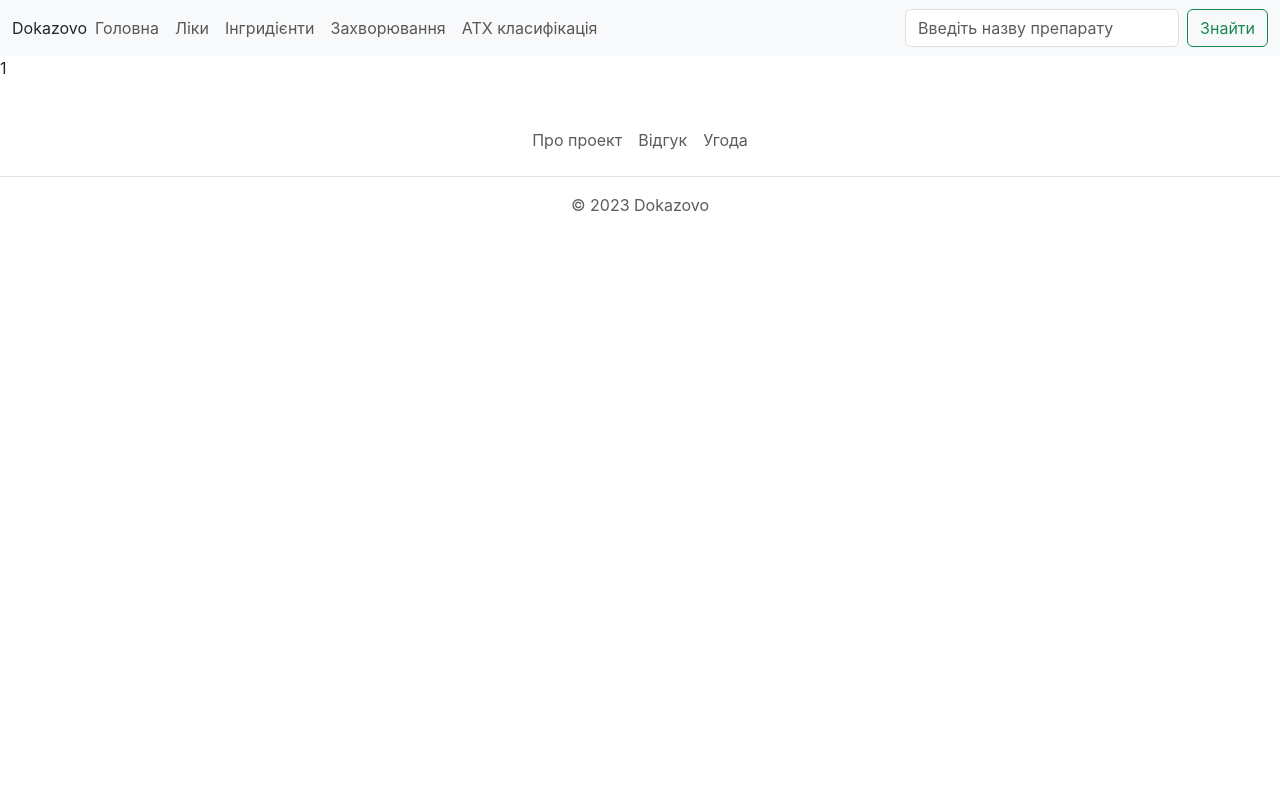
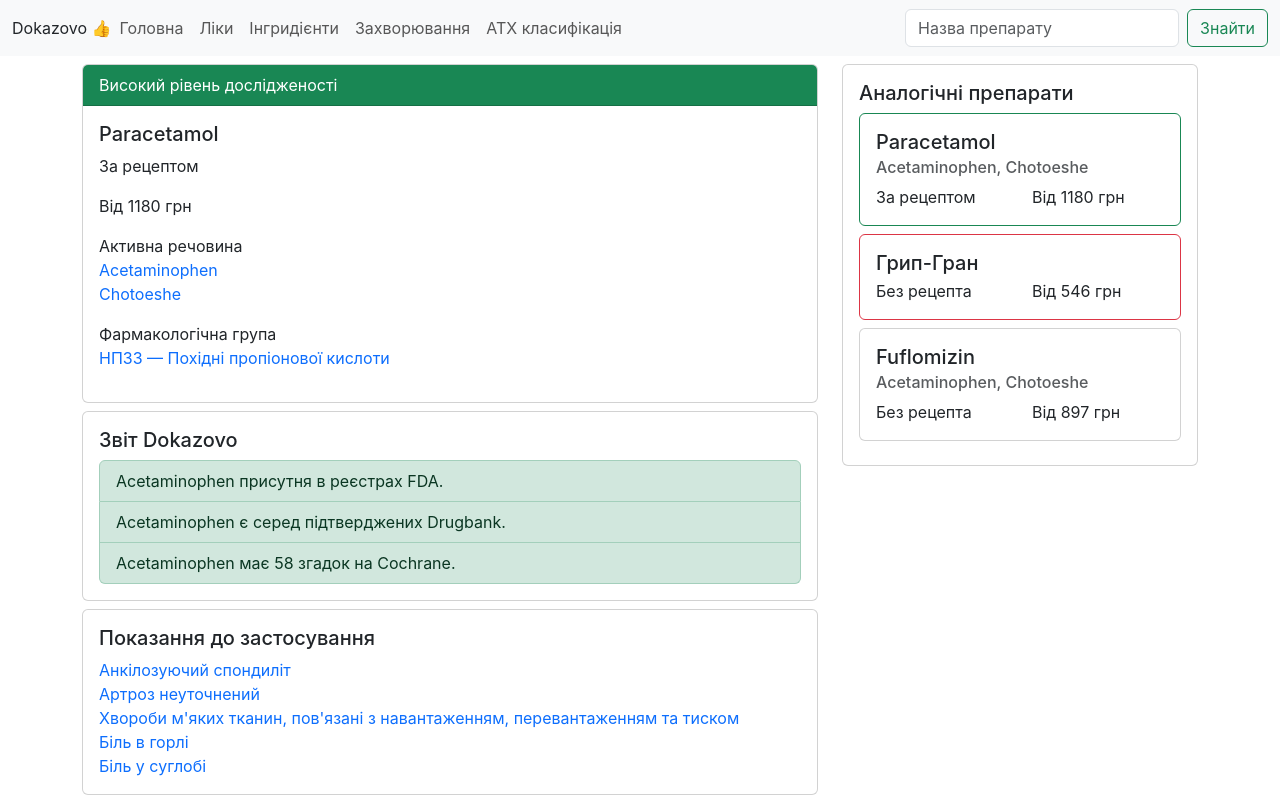
Before and after one commit to dokazovo/web, a React (Create React App) app: page /medications/1 in a window 1280 px wide. Shown: the top 800 px of the page. Built offline with nearby package versions, Linux system fonts and the light colour scheme.

Commit message:
A lot of changes

```diff
--- /dev/null
+++ b/src/ApiService.js
@@ -0,0 +1,96 @@
+export default class ApiService {
+  static data = [
+    {
+      id: 1,
+      tradeName: 'Paracetamol',
+      price: 1180,
+      activeIngredients: [
+        { id: 1, name: 'Acetaminophen' },
+        { id: 2, name: 'Chotoeshe' },
+      ],
+      score: 3,
+      isOverTheCounter: true,
+      pharmacologicalGroup: 'НПЗЗ — Похідні пропіонової кислоти',
+      reviews: [
+        { result: 1, description: 'Acetaminophen присутня в реєстрах FDA.' },
+        { result: 1, description: 'Acetaminophen є серед підтверджених Drugbank.' },
+        { result: 1, description: 'Acetaminophen має 58 згадок на Cochrane.' },
+      ],
+      indications: [
+        { id: 1, title: 'Анкілозуючий спондиліт' },
+        { id: 2, title: 'Артроз неуточнений' },
+        { id: 3, title: 'Хвороби м\'яких тканин, пов\'язані з навантаженням, перевантаженням та тиском' },
+        { id: 4, title: 'Біль в горлі' },
+        { id: 5, title: 'Біль у суглобі' },
+      ],
+      alternatives: [
+
+      ]
+    },
+    {
+      id: 2,
+      tradeName: 'Грип-Гран',
+      price: 546,
+      activeIngredients: [],
+      score: 1,
+      isOverTheCounter: false,
+      pharmacologicalGroup: 'НПЗЗ — Похідні пропіонової кислоти',
+      reviews: [
+        { result: -1, description: 'Гомеопатичний препарат не є лікарським засобом.' },
+      ],
+      indications: [
+        { id: 1, title: 'Анкілозуючий спондиліт' },
+        { id: 2, title: 'Артроз неуточнений' },
+        { id: 3, title: 'Хвороби м\'яких тканин, пов\'язані з навантаженням, перевантаженням та тиском' },
+        { id: 4, title: 'Біль в горлі' },
+        { id: 5, title: 'Біль у суглобі' },
+      ],
+      alternatives: [
+
+      ]
+    },
+    {
+      id: 3,
+      tradeName: 'Fuflomizin',
+      price: 897,
+      activeIngredients: [
+        { id: 1, name: 'Acetaminophen' },
+        { id: 2, name: 'Chotoeshe' },
+      ],
+      score: 0,
+      isOverTheCounter: false,
+      pharmacologicalGroup: 'НПЗЗ — Похідні пропіонової кислоти',
+      reviews: [
+        { result: 1, description: 'Acetaminophen присутня в реєстрах FDA.' },
+        { result: 0, description: 'Acetaminophen є серед підтверджених Drugbank.' },
+        { result: -1, description: 'Acetaminophen має 58 згадок на Cochrane.' },
+      ],
+      indications: [
+        { id: 1, title: 'Анкілозуючий спондиліт' },
+        { id: 2, title: 'Артроз неуточнений' },
+        { id: 3, title: 'Хвороби м\'яких тканин, пов\'язані з навантаженням, перевантаженням та тиском' },
+        { id: 4, title: 'Біль в горлі' },
+        { id: 5, title: 'Біль у суглобі' },
+      ],
+      alternatives: [
+
+      ]
+    }
+  ]
+
+  static getMedications() {
+    this.data = this.data.map(item => {
+      item.alternatives = this.data
+      return item
+    })
+    return this.data
+  }
+
+  static getMedication(id) {
+    this.data = this.data.map(item => {
+      item.alternatives = this.data
+      return item
+    })
+    return this.data.find(ai => ai.id === id)
+  }
+}
--- a/src/App.js
+++ b/src/App.js
@@ -12,10 +12,12 @@
 import Footer from "./components/Footer";
 import SearchResult from "./pages/SearchResult";
 import Medication from "./pages/Medication";
+import ScrollToTop from "./ScrollToTop";
 
 function App() {
   return (
     <BrowserRouter>
+      <ScrollToTop />
       <Header/>
       <Routes>
         <Route path="/" element={<Home />} />
--- /dev/null
+++ b/src/ScrollToTop.jsx
@@ -0,0 +1,17 @@
+import { useEffect } from "react";
+import { useLocation } from "react-router-dom";
+
+export default function ScrollToTop() {
+  const { pathname } = useLocation();
+
+  useEffect(() => {
+    // "document.documentElement.scrollTo" is the magic for React Router Dom v6
+    document.documentElement.scrollTo({
+      top: 0,
+      left: 0,
+      behavior: "instant", // Optional if you want to skip the scrolling animation
+    });
+  }, [pathname]);
+
+  return null;
+}
--- a/src/components/Header.jsx
+++ b/src/components/Header.jsx
@@ -5,7 +5,7 @@
   return (
       <nav className="navbar navbar-expand-lg bg-body-tertiary">
         <div className="container-fluid">
-          <Link className="nav-link" to="/">Dokazovo</Link>
+          <Link className="nav-link" to="/">Dokazovo 👍</Link>
           <button className="navbar-toggler" type="button" data-bs-toggle="collapse"
                   data-bs-target="#navbarSupportedContent" aria-controls="navbarSupportedContent" aria-expanded="false"
                   aria-label="Toggle navigation">
--- a/src/components/MedicationPreview.jsx
+++ b/src/components/MedicationPreview.jsx
@@ -3,17 +3,14 @@
 function MedicationPreview({medication}) {
 
   function score(score) {
-    switch (score) {
-      case 0:
-        return ''
-      case 1:
-        return 'border-danger'
-      case 2:
-        return 'border-warning'
-      case 3:
-        return 'border-success'
-      default:
-        throw new Error('Score is out of range')
+    if (score === 0) {
+      return ''
+    } else if (score === 1) {
+      return 'border-danger'
+    } else if (score === 2) {
+      return 'border-warning'
+    } else if (score === 3) {
+      return 'border-success'
     }
   }
 
@@ -25,14 +22,16 @@
       <Link to={`/medications/${medication.id}`} className="text-decoration-none">
         <div className={`card ${score(medication.score)} mb-2`}>
           <div className="card-body">
+            <h5 className="card-title">{medication.tradeName}</h5>
+            <h6 className="card-subtitle mb-2 text-body-secondary">
+              {medication.activeIngredients?.map(ai => ai.name).join(', ')}
+            </h6>
             <div className="row">
-              <div className="col-8">
-                <h5 className="card-title">{medication.tradeName}</h5>
+              <div className="col-6">
+                <p className="card-text">{isOverTheCounter(medication.isOverTheCounter)}</p>
               </div>
-              <div className="col-4">{medication.price} грн</div>
+              <div className="col-6">Від {medication.price} грн</div>
             </div>
-            <h6 className="card-subtitle mb-2 text-body-secondary">{medication.activeIngredient}</h6>
-            <p className="card-text">{isOverTheCounter(medication.isOverTheCounter)}</p>
           </div>
         </div>
       </Link>
--- a/src/components/Search.jsx
+++ b/src/components/Search.jsx
@@ -17,7 +17,7 @@
 
   return (
       <form className="d-flex" role="search">
-        <input className="form-control me-2" type="search" placeholder="Введіть назву препарату" aria-label="Search"
+        <input className="form-control me-2" type="search" placeholder="Назва препарату" aria-label="Search"
                value={query} onChange={inputChangeHandler}/>
         <button className="btn btn-outline-success" type="submit" onClick={submitHandler}>Знайти</button>
       </form>
--- a/src/pages/Home.jsx
+++ b/src/pages/Home.jsx
@@ -5,7 +5,7 @@
       <div className="container">
         <div className="row">
           <div className="col">
-            <h1>Пошук</h1>
+            <h1 className="text-center">Пошук</h1>
           </div>
         </div>
         <div className="row">
--- a/src/pages/Medication.jsx
+++ b/src/pages/Medication.jsx
@@ -1,13 +1,112 @@
-import {useParams} from "react-router-dom";
+import {Link, useParams} from "react-router-dom";
+import {useEffect, useState} from "react";
+import MedicationPreview from "../components/MedicationPreview";
+import ApiService from "../ApiService";
 
 function Medication() {
   const {id} = useParams()
+  const [medication, setMedication] = useState({})
+
+  useEffect(() => {
+    const nid = parseInt(id)
+    const data = ApiService.getMedication(nid)
+    setMedication(data)
+  }, [id])
+
+  function isOverTheCounter(isOverTheCounter) {
+    return medication.isOverTheCounter ? 'За рецептом' : 'Без рецепта'
+  }
+
+  function scoreStyle(score) {
+    if (score === 0) {
+      return ''
+    } else if (score === 1) {
+      return 'text-bg-danger'
+    } else if (score === 2) {
+      return 'text-bg-warning'
+    } else if (score === 3) {
+      return 'text-bg-success'
+    }
+  }
+
+  function scoreTitle(score) {
+    if (score === 0) {
+      return 'Не розрахований рівень дослідженості'
+    } else if (score === 1) {
+      return 'Низький рівень дослідженості'
+    } else if (score === 2) {
+      return 'Задовільний рівень дослідженості'
+    } else if (score === 3) {
+      return 'Високий рівень дослідженості'
+    }
+  }
+
+  function reviewStyle(review) {
+    if (review.result === -1) {
+      return 'list-group-item-danger'
+    } else if (review.result === 0) {
+      return ''
+    } else if (review.result === 1) {
+      return 'list-group-item-success'
+    }
+  }
 
   return (
-      <>
-        {id}
-      </>
+      <div className="container">
+        <div className="row">
+          <div className="col-md-8 mt-2">
+            <div className="card">
+              <div className={`card-header ${scoreStyle(medication.score)}`}>{scoreTitle(medication.score)}</div>
+              <div className="card-body">
+                <h5 className="card-title">{medication.tradeName}</h5>
+                <p>{isOverTheCounter(medication.isOverTheCounter)}</p>
+                <p>Від {medication.price} грн</p>
+                <p>Активна речовина
+                  {medication.activeIngredients?.map(ai =>
+                      <Link className="nav-link link-primary" to={`/ingredients/${ai.id}`} key={ai.id}>
+                        {ai.name}
+                      </Link>
+                  )}
+                </p>
+                <p>Фармакологічна група
+                  <Link className="nav-link link-primary" to={`/atc/${medication.pharmacologicalGroup}`}>
+                    {medication.pharmacologicalGroup}
+                  </Link>
+                </p>
+              </div>
+            </div>
+            <div className="card mt-2">
+              <div className="card-body">
+                <h5 className="card-title">Звіт Dokazovo</h5>
+                <ul className="list-group">
+                  {medication.reviews?.map((review, index) =>
+                      <li className={`list-group-item ${reviewStyle(review)}`} key={index}>{review.description}</li>
+                  )}
+                </ul>
+              </div>
+            </div>
+            <div className="card mt-2">
+              <div className="card-body">
+                <h5 className="card-title">Показання до застосування</h5>
+                {medication.indications?.map(indication =>
+                    <Link className="nav-link link-primary" to={`/diseases/${indication.id}`} key={indication.id}>
+                      {indication.title}
+                    </Link>
+                )}
+              </div>
+            </div>
+          </div>
+          <div className="col-md-4 mt-2">
+            <div className="card">
+              <div className="card-body">
+                <h5 className="card-title">Аналогічні препарати</h5>
+                {medication.alternatives?.map(alt => <MedicationPreview medication={alt} key={alt.id}/>)}
+              </div>
+            </div>
+          </div>
+        </div>
+      </div>
   )
 }
 
-export default Medication
+export default Medication;
--- a/src/pages/SearchResult.jsx
+++ b/src/pages/SearchResult.jsx
@@ -1,6 +1,7 @@
 import {useParams} from "react-router-dom";
 import {useEffect, useState} from "react";
 import MedicationPreview from "../components/MedicationPreview";
+import ApiService from "../ApiService";
 
 function SearchResult() {
   const {query} = useParams()
@@ -8,20 +9,22 @@
 
   useEffect(() => {
     console.log('Fetching data for ' + query)
-    const data = [
-        {id: 1, tradeName: 'Paracetamol', price: 1180, activeIngredient: 'Acetaminophen', score: 3, isOverTheCounter: true},
-        {id: 2, tradeName: 'Foobar', price: 546, activeIngredient: 'Foobaba', score: 1, isOverTheCounter: false},
-        {id: 3, tradeName: 'Fuflomizin', price: 897, activeIngredient: 'Fuflotrava', score: 0, isOverTheCounter: false}
-      ]
+    const data = ApiService.getMedications()
     setMedications(data)
   }, [query])
 
   return (
       <div className="container">
         <div className="row">
-          <h6 className="text-body-secondary">Результати за пошуковим запитом {query}:</h6>
+          <div className="col">
+            <h6 className="text-body-secondary">Результати за запитом <strong>{query}</strong>:</h6>
+          </div>
         </div>
-        {medications.map(medication=> <MedicationPreview medication={medication} key={medication.id} />)}
+        <div className="row">
+          <div className="col">
+            {medications.map(medication=> <MedicationPreview medication={medication} key={medication.id} />)}
+          </div>
+        </div>
       </div>
   );
 }
```
